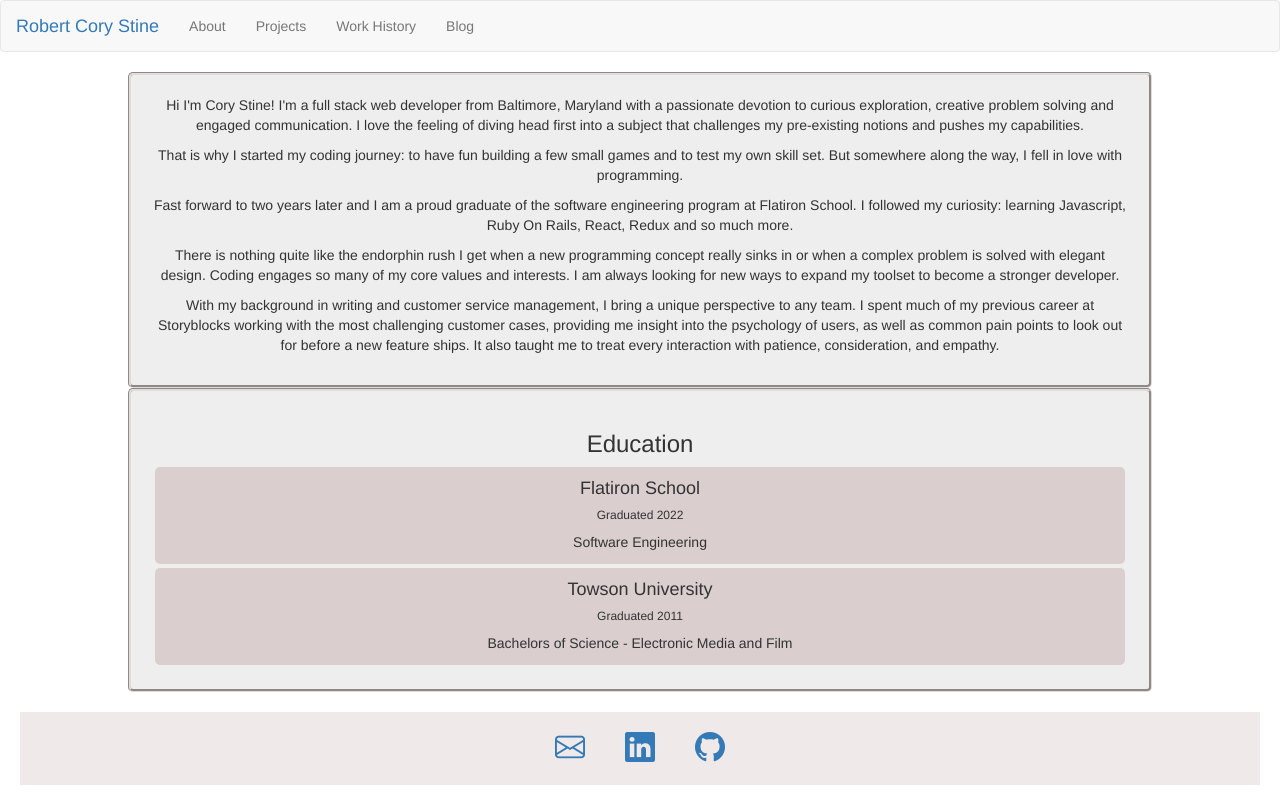
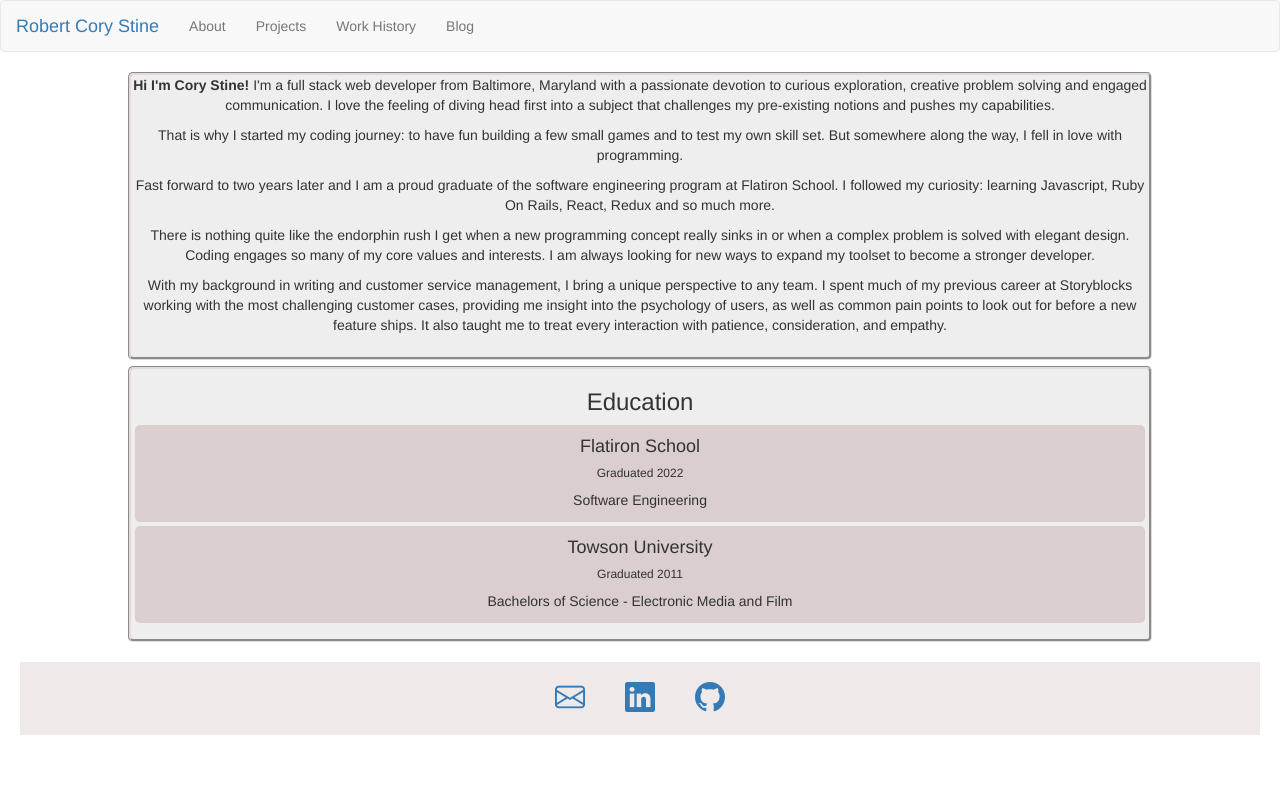
Before and after one commit to GoldenPavilion/portfolio, a React (Create React App) app: page /about in a window 1280 px wide. Built offline with nearby package versions, Linux system fonts and the light colour scheme.

Commit message:
styled margin and padding of about-text

```diff
--- a/src/About.js
+++ b/src/About.js
@@ -4,7 +4,7 @@ const About = () => {
     return(
         <div className="about">
             <div className="about-text">
-                <p>Hi I'm Cory Stine! I'm a full stack web developer from Baltimore, Maryland with a passionate devotion to curious exploration, creative problem solving and engaged communication. I love the feeling of diving head first into a subject that challenges my pre-existing notions and pushes my capabilities.</p>
+                <p><b>Hi I'm Cory Stine!</b> I'm a full stack web developer from Baltimore, Maryland with a passionate devotion to curious exploration, creative problem solving and engaged communication. I love the feeling of diving head first into a subject that challenges my pre-existing notions and pushes my capabilities.</p>
                 <p>That is why I started my coding journey: to have fun building a few small games and to test my own skill set. But somewhere along the way, I fell in love with programming.</p>
                 <p>Fast forward to two years later and I am a proud graduate of the software engineering program at Flatiron School. I followed my curiosity: learning Javascript, Ruby On Rails, React, Redux and so much more.</p>
                 <p>There is nothing quite like the endorphin rush I get when a new programming concept really sinks in or when a complex problem is solved with elegant design. Coding engages so many of my core values and interests. I am always looking for new ways to expand my toolset to become a stronger developer.</p>
--- a/src/App.css
+++ b/src/App.css
@@ -50,7 +50,8 @@
 .about-text {
   float: middle;
   margin: auto;
-  padding: 20px;
+  margin-top: 6px;
+  padding-bottom: 12px;
   width: 80%;
   border-color: rgb(226, 219, 219);
   border-style: groove;
```
